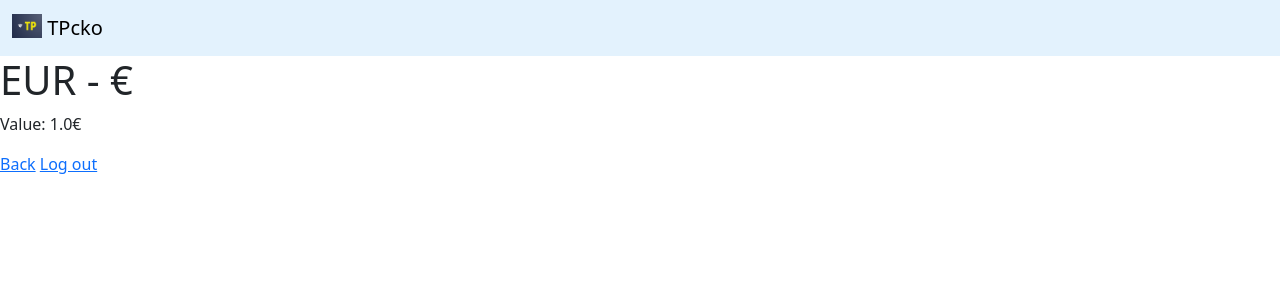
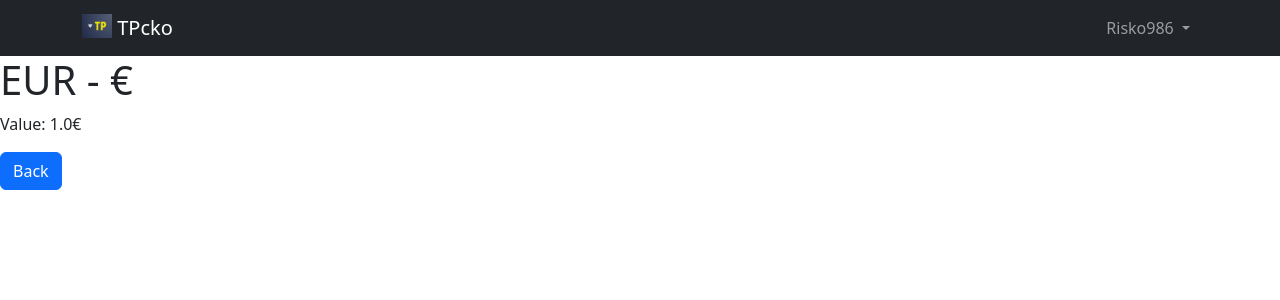
Before and after one commit to richardlences/tpcko, a Django app: page /assets/1/ in a window 1280 px wide. Shown: the top 300 px of the page. Run offline with Django 5.2, Linux system fonts and the light colour scheme; a user stored in the database is signed in; data comes from the database, SQL or seed files in the repository; both versions use the stored data as it was after the commit.

Commit message:
update navbar

```diff
--- a/assets/templates/assets/detail.html
+++ b/assets/templates/assets/detail.html
@@ -4,8 +4,5 @@
 
 <h1>{{currency.shortName}} - {{currency.symbol}}</h1>
 <p>Value: {{ currency.value }}€</p>
-<a href="{% url "index" %}">Back</a>
-
-<a href="{% url "logout" %}">Log out</a>
-
+<a class="btn btn-primary" href="{% url "index" %}">Back</a>
 {% endblock content %}
--- a/assets/templates/assets/index.html
+++ b/assets/templates/assets/index.html
@@ -14,7 +14,4 @@
 {% else %}
    <h1>There are no currencies</h1>
 {% endif %}
-
-<a href="{% url "logout" %}" class="btn btn-outline-danger">Log out</a>
-
 {% endblock content %}
--- a/templates/base.html
+++ b/templates/base.html
@@ -11,8 +11,37 @@
       integrity="sha384-QWTKZyjpPEjISv5WaRU9OFeRpok6YctnYmDr5pNlyT2bRjXh0JMhjY6hW+ALEwIH"
       crossorigin="anonymous"
     />
-    <nav class="navbar" style="background-color: #e3f2fd">
-      <div class="container-fluid">
+        <nav class="navbar navbar-expand-lg navbar-dark bg-dark">
+            <div class="container">
+                <a class="navbar-brand" href="/assets">
+                    <img
+                      src="{% static 'images/logo.png' %}"
+                      alt="Logo"
+                      width="30"
+                      height="24"
+                      class="d-inline-block align-text-top"
+                    />
+                    TPcko
+                </a>
+                <div class="collapse navbar-collapse" id="navbarNav">
+                    <ul class="navbar-nav ms-auto">
+                            <li class="nav-item dropdown">
+                                <a class="nav-link dropdown-toggle" href="#" id="accountDropdown" role="button" data-bs-toggle="dropdown">
+                                    {{ user.username }}
+                                </a>
+                                <ul class="dropdown-menu dropdown-menu-end">
+                                    <li><span class="dropdown-item-text"><strong>{{ user.username }}</strong></span></li>
+                                    <li><hr class="dropdown-divider"></li>
+                                    <li><span class="dropdown-item-text">Balance: <strong>{{ user.userprofile.account_balance }}</strong></span></li>
+                                    <li><hr class="dropdown-divider"></li>
+                                    <li><a class="dropdown-item text-danger" href="{% url 'logout' %}">Log out</a></li>
+                                </ul>
+                            </li>
+                    </ul>
+                </div>
+            </div>
+        </nav>
+      {% comment %} <div class="container-fluid">
         <a class="navbar-brand" href="/assets">
           <img
             src="{% static 'images/logo.png' %}"
@@ -23,8 +52,30 @@
           />
           TPcko
         </a>
-      </div>
-    </nav>
+        <div class="collapse navbar-collapse" id="navbarSupportedContent">
+          <ul class="navbar-nav me-auto mb-2 mb-lg-0">
+            <li class="nav-item dropdown">
+              <a
+                class="nav-link dropdown-toggle"
+                href="#"
+                role="button"
+                data-bs-toggle="dropdown"
+                aria-expanded="false"
+              >
+                Account
+              </a>
+              <ul class="dropdown-menu">
+                <li>Email</li>
+                <li><a class="dropdown-item" href="#">Another action</a></li>
+                <li><hr class="dropdown-divider" /></li>
+                <li>
+                  <a class="dropdown-item" href="{% url "logout" %}">Log out</a>
+                </li>
+              </ul>
+            </li>
+          </ul>
+        </div>
+      </div> {% endcomment %}
   </head>
   <body>
     <main>{% block content %}{% endblock %}</main>
```
Also changed, not shown: db.sqlite3.
